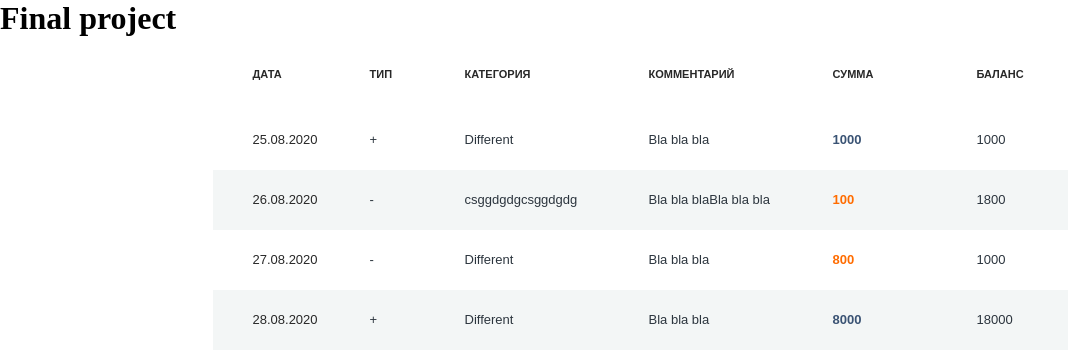
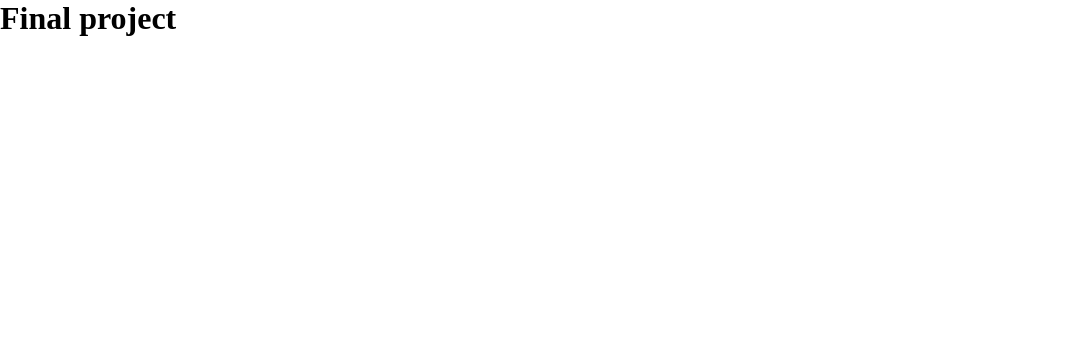
Before and after one commit to MIGHOST/FP_28, a React (Create React App) app: page / in a window 1280 px wide. Shown: the top 362 px of the page, without its empty margins (0-1087 px from the left). Built offline with nearby package versions, Linux system fonts and the light colour scheme.

Commit message:
test component deleted from app.js

```diff
--- a/src/App.js
+++ b/src/App.js
@@ -1,10 +1,8 @@
 import React from "react";
-import TableTransaction from "./Components/TableTransaction/TableTransaction";
 const App = () => {
   return (
     <>
       <h1>Final project</h1>
-      <TableTransaction />
     </>
   );
 };
--- a/src/Components/TableTransaction/TableTransaction.js
+++ b/src/Components/TableTransaction/TableTransaction.js
@@ -21,7 +21,7 @@ const TableTransaction = () => {
           return (
             <TableTransactionItem
               key={transaction.id}
-              transaction={{ ...transaction }}
+              transaction={transaction}
             />
           );
         })}
```
